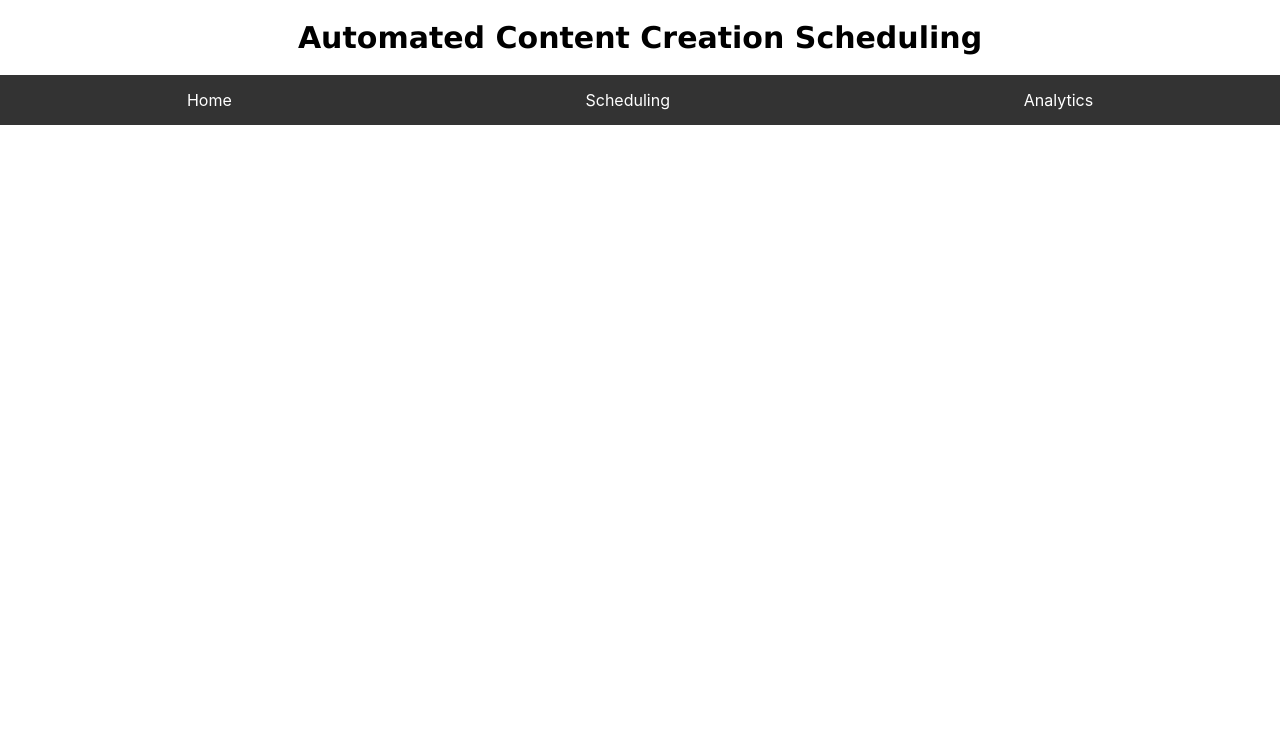
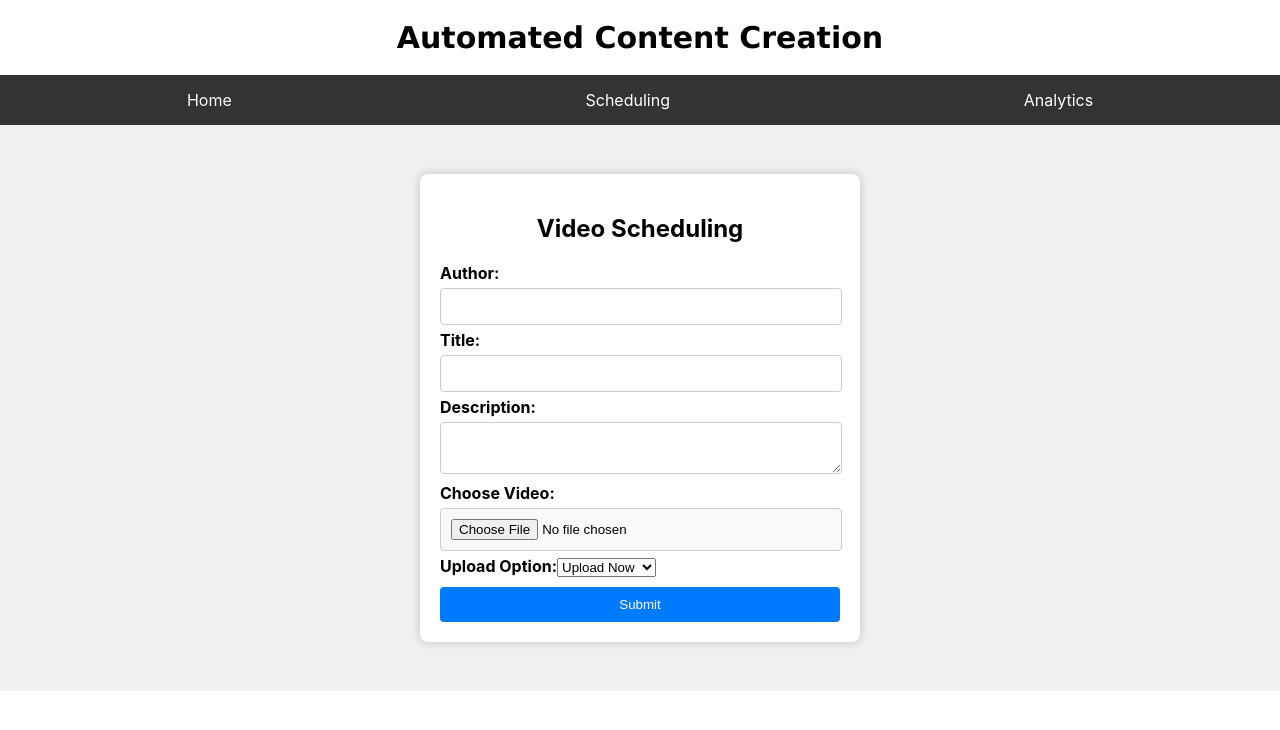
Before and after one commit to AsadRaza05/Automated_Content_Creation, a React (Create React App) app in the folder automated_content_creation/: page /Scheduling in a window 1280 px wide. Shown: the top 730 px of the page. Built offline with nearby package versions, Linux system fonts and the light colour scheme.

Commit message:
Scheduling

```diff
--- a/automated_content_creation/src/Analytics.js
+++ b/automated_content_creation/src/Analytics.js
@@ -6,9 +6,9 @@ const Analytics = () => {
     <div>
       <h1>Automated Content Creation Analytics</h1>
       <div className="navbar">
-        <a href="/Home">Home</a>
+        <a href="/">Home</a>
         <a href="/Scheduling">Scheduling</a>
-        <a href="/">Analytics</a>
+        <a href="/Analytics">Analytics</a>
       </div>
     </div>
   );
--- a/automated_content_creation/src/App.css
+++ b/automated_content_creation/src/App.css
@@ -97,3 +97,92 @@ img {
 .navbar a:hover {
   background-color: #555; /* Background color when hovering over links */
 }
+
+
+/* Scheduling.css */
+.scheduling-container {
+  display: flex;
+  justify-content: center;
+  align-items: center;
+  min-height: 566px;
+  background-color: #f0f0f0; /* Background color of the page */
+}
+
+.form-container {
+  background-color: #fff; /* Background color of the form container */
+  padding: 20px;
+  border-radius: 8px;
+  box-shadow: 0 0 10px rgba(0, 0, 0, 0.2);
+  max-width: 400px;
+  width: 100%;
+}
+
+.form-container h2 {
+  text-align: center;
+  margin-bottom: 20px;
+}
+
+.form-container form {
+  display: flex;
+  flex-direction: column;
+}
+
+.form-container label {
+  font-weight: bold;
+}
+
+.form-container input[type="text"],
+.form-container input[type="file"],
+.form-container textarea {
+  width: 380px;
+  padding: 10px;
+  margin: 5px 0;
+  border: 1px solid #ccc;
+  border-radius: 4px;
+  outline: none;
+}
+
+/* .form-container button {
+  background-color: #007bff;
+  color: #fff;
+  border: none;
+  border-radius: 4px;
+  padding: 10px;
+  margin-top: 10px;
+  cursor: pointer;
+}
+
+.form-container button:hover {
+  background-color: #0056b3;
+} */
+
+
+
+.form-container input[type="file"],
+.form-container input[type="datetime-local"] {
+  background-color: #f9f9f9;
+}
+
+.form-container .upload-option {
+  background-color: #f9f9f9; /* Background color of the "Upload Option" select box */
+  border: 1px solid #ccc;
+  border-radius: 4px;
+  padding: 20px;
+  margin: 5px 0;
+  outline: none;
+
+}
+
+.form-container button[type="submit"] {
+  background-color: #007bff;
+  color: #fff;
+  border: none;
+  border-radius: 4px;
+  padding: 10px;
+  margin-top: 10px;
+  cursor: pointer;
+}
+
+.form-container button[type="submit"]:hover {
+  background-color: #0056b3;
+}
--- a/automated_content_creation/src/App.js
+++ b/automated_content_creation/src/App.js
@@ -8,7 +8,7 @@ export default function Routers() {
   return (
       <BrowserRouter>
           <Routes>
-              <Route exact path="/Home" element={<Home/>} />
+              <Route exact path="/" element={<Home/>} />
               <Route exact path="/Scheduling" element={<Scheduling/>} />
               <Route exact path="/Analytics" element={<Analytics/>} />
           </Routes>
--- a/automated_content_creation/src/Home.js
+++ b/automated_content_creation/src/Home.js
@@ -6,7 +6,7 @@ const Home = () => {
     <div>
       <h1>Automated Content Creation</h1>
       <div className="navbar">
-        <a href="/Home">Home</a>
+        <a href="/">Home</a>
         <a href="/Scheduling">Scheduling</a>
         <a href="/Analytics">Analytics</a>
       </div>
--- a/automated_content_creation/src/Scheduling.js
+++ b/automated_content_creation/src/Scheduling.js
@@ -1,15 +1,130 @@
-import React from 'react';
-import './App.css';
+import React, { useState } from 'react';
+import './App.css'; // Import the CSS file
 
 const Scheduling = () => {
+  const [author, setAuthor] = useState('');
+  const [title, setTitle] = useState('');
+  const [description, setDescription] = useState('');
+  const [videoFile, setVideoFile] = useState(null);
+  const [scheduledTime, setScheduledTime] = useState('');
+  const [uploadOption, setUploadOption] = useState('now');
+
+  const handleAuthorChange = (event) => {
+    setAuthor(event.target.value);
+  };
+
+  const handleTitleChange = (event) => {
+    setTitle(event.target.value);
+  };
+
+  const handleDescriptionChange = (event) => {
+    setDescription(event.target.value);
+  };
+
+  const handleVideoFileChange = (event) => {
+    setVideoFile(event.target.files[0]);
+  };
+
+  const handleScheduledTimeChange = (event) => {
+    setScheduledTime(event.target.value);
+  };
+
+  const handleUploadOptionChange = (event) => {
+    setUploadOption(event.target.value);
+  };
+
+  const handleSubmit = (event) => {
+    event.preventDefault();
+    // Handle the form submission based on uploadOption
+    console.log('Author:', author);
+    console.log('Title:', title);
+    console.log('Description:', description);
+    console.log('Video File:', videoFile);
+    console.log('Scheduled Time:', scheduledTime);
+    console.log('Upload Option:', uploadOption);
+  };
+
+
   return (
     <div>
-      <h1>Automated Content Creation Scheduling</h1>
+      <h1>Automated Content Creation</h1>
       <div className="navbar">
-        <a href="/Home">Home</a>
-        <a href="/">Scheduling</a>
+        <a href="/">Home</a>
+        <a href="/Scheduling">Scheduling</a>
         <a href="/Analytics">Analytics</a>
       </div>
+
+    <div className="scheduling-container">
+      <div className="form-container">
+        <h2>Video Scheduling</h2>
+        <form>
+          <div>
+            <label>Author:</label>
+            <input
+              type="text"
+              value={author}
+              onChange={handleAuthorChange}
+              required
+            />
+          </div>
+
+          <div>
+            <label>Title:</label>
+            <input
+              type="text"
+              value={title}
+              onChange={handleTitleChange}
+              required
+            />
+          </div>
+
+          <div>
+            <label>Description:</label>
+            <textarea
+              value={description}
+              onChange={handleDescriptionChange}
+              required
+            />
+          </div>
+
+          <div>
+            <label>Choose Video:</label>
+            <input
+              type="file"
+              accept=".mp4, .mov, .avi"
+              onChange={handleVideoFileChange}
+              required
+            />
+          </div>
+
+          {/* <button type="button" onClick={handleUploadNow}>Upload Now</button>
+          <button type="button" onClick={handleUploadLater}>Upload Later</button> */}
+
+          <div>
+            <label>Upload Option:</label>
+            <select onChange={handleUploadOptionChange} value={uploadOption}>
+              <option value="now">Upload Now</option>
+              <option value="later">Upload Later</option>
+            </select>
+          </div>
+
+          {uploadOption === 'later' && (
+            <div>
+              <label>Scheduled Time:</label>
+              <input
+                type="datetime-local"
+                value={scheduledTime}
+                onChange={handleScheduledTimeChange}
+                required
+              />
+            </div>
+          )}
+
+          <button type="submit">Submit</button>
+
+        </form>
+      </div>
+    </div>
     </div>
   );
 }
```
